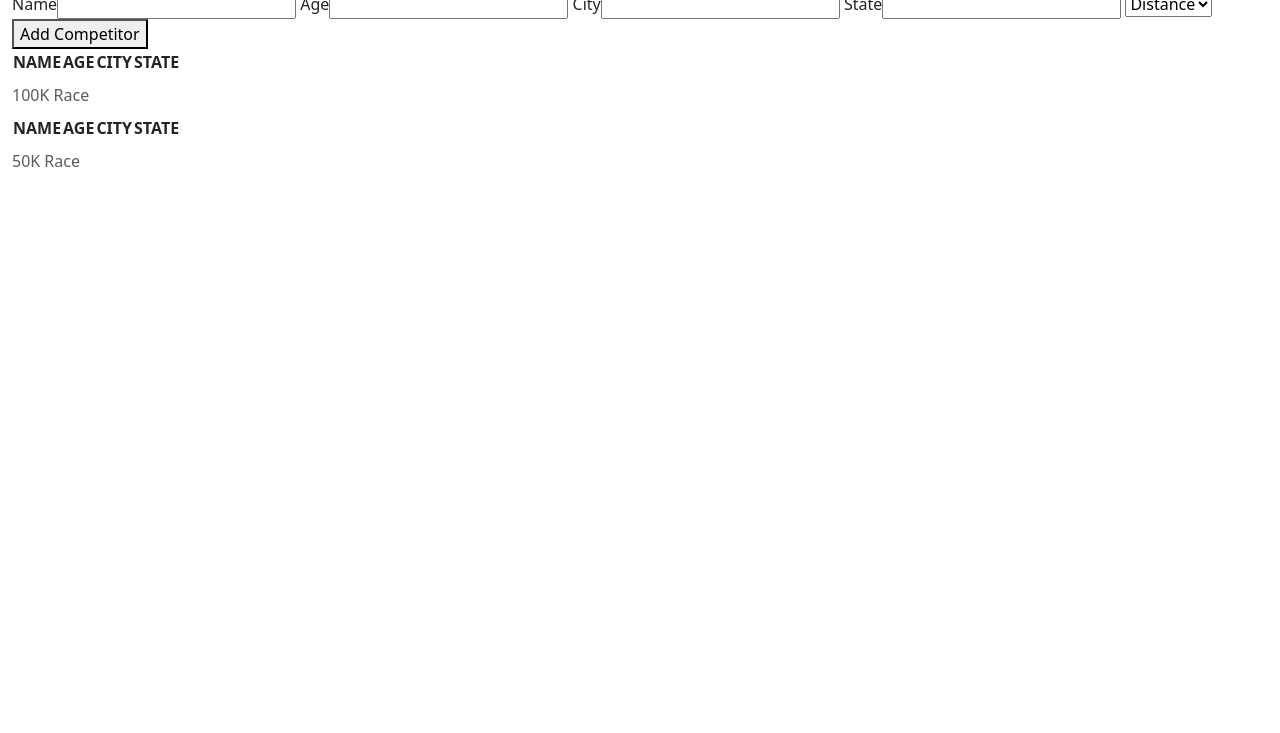
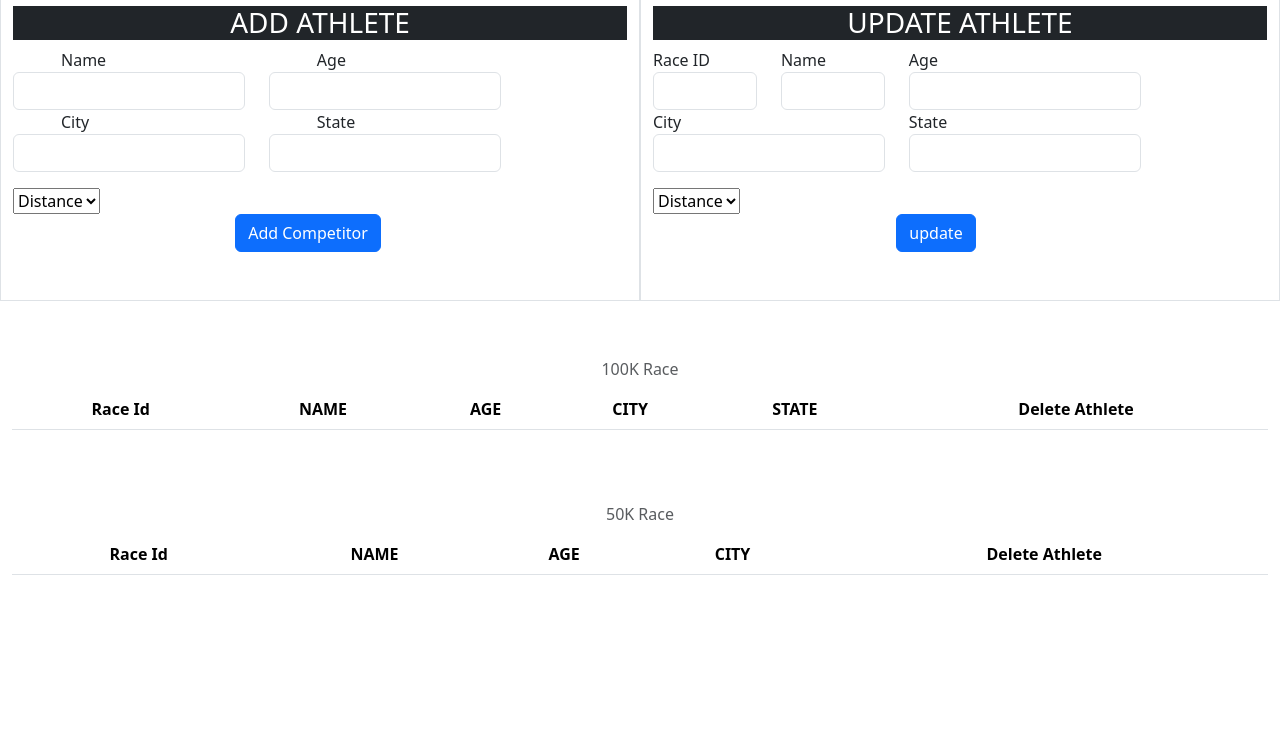
Before and after one commit to raglandgraphix/Week12Assignment, a plain HTML site: page index.html in a window 1280 px wide. Shown: the part 67-800 px from the top of the page. Drawn offline with nearby package versions, Linux system fonts and the light colour scheme; no server answers.

Commit message:
needs comments still

```diff
--- a/index.html
+++ b/index.html
@@ -5,7 +5,14 @@
     <meta name="viewport" content="width=device-width, initial-scale=1.0">
     <title>Raglands Big Gravel Adventure</title>
     <link rel="stylesheet" href="https://cdn.jsdelivr.net/npm/bootstrap@5.3.2/dist/css/bootstrap.min.css">
+<style>
+  td{
+    width:340px;
 
+  }
+
+
+</style>
 </head>
 <body>
   <div class="container-fluid">
@@ -15,31 +22,95 @@
       </div>
     </div>
     <div class="row">
-      <form action="#">
-        <label>Name</label><input id="fullName" type="text" name="name" value="">
-        <label>Age</label><input id="age" type="text" name="age" value="">
-        <label>City</label><input id="city" type="text" name="city" value="">
-        <label>State</label><input id="state" type="text" name="state" value="">
-        <select id="distance" required>
-          <option selected>Distance</option>
-          <option value="50k">50K</option>
-          <option value="100k">100K</option>
-        </select>
+      <div class="col-6 border">
+        <div class="row mt-3">
+          <div class="col">
+            <h3 class="d-flex justify-content-center bg-dark text-white ">ADD ATHLETE</h3>
+          </div>
+          <div class="row">
+            <div class="col">
+              <form class="form">
+                <div class="row">
+                  <div class="col-5">
+                    <label class="ms-5 me-2">Name</label><input class="form-control me-3" id="fullName" type="text" name="name" value="">
+                    <label class="ms-5 me-2">City</label><input class="form-control me-3" id="city" type="text" name="city" value="">
+                    <select class="mt-3" id="distance" required>
+                      <option selected>Distance</option>
+                      <option value="50k">50K</option>
+                      <option value="100k">100K</option>
+                    </select>
+                  </div>
+                  <div class="col-5">
+                    <label class="ms-5 me-2">Age</label><input class="form-control" id="age" type="text" name="age" value="">
+                    <label class="ms-5 me-2">State</label><input class="form-control" id="state" type="text" name="state" value="">
+                  </div>
+                </div>
+                <div class="row">
+                  <div class="col d-flex justify-content-center">
+                    <button class=" btn mb-5 btn-primary" id="submit" type="button">Add Competitor</button>
+                  </div>
+                </div>
+              </form>
+            </div>
+          </div>
+        </div>
+      </div>
+      <div class="col-6 border">
+        <div class="row mt-3">
+          <div class="col">
+            <h3 class="d-flex justify-content-center bg-dark text-white ">UPDATE ATHLETE</h3>
+          </div>
+          <div class="row">
+            <div class="col">
+              <form>
+                <div class="row">
+                  <div class="col-5">
+                    <div class="row">
+                      <div class="col-6">
+                        <label>Race ID</label><input class="form-control" id="raceId" type="text" name="raceId" value="">
+                      </div>
+                      <div class="col-6">
+                        <label>Name</label><input class="form-control" id="uname" type="text" name="name" value="">
+                      </div>
+                    </div>
+                    <label>City</label><input class="form-control" id="ucity" type="text" name="city" value="">
+                    <select class="mt-3" id="udistance" required>
+                      <option selected>Distance</option>
+                      <option value="50k">50K</option>
+                      <option value="100k">100K</option>
+                    </select>
+                  </div>
+                  <div class="col-5">
+                    <label>Age</label><input class="form-control" id="uage" type="text" name="age" value="">
+                    <label>State</label><input class="form-control" id="ustate" type="text" name="state" value="">
+                  </div>
+                  <div class="row">
+                    <div class="col d-flex justify-content-center">
+                      <button class=" btn mb-5 btn-primary" id="updateAthlete" type="button">update</button>
+                    </div>
+                  </div>
+                </div>
+              </form>
 
-        <button id="submit" type="button">Add Competitor</button>
+            </div>
+          </div>
+        </div>
+      </div>
 
-      </form>
     </div>
     <div class="row">
-      <div class="col">
-        <table>
-          <caption>100K Race</caption>
+      <div class="col d-flex text-center">
+        <table class="table caption-top">
+          <caption class="text-center mt-5">100K Race</caption>
+
           <thead >
               <tr>
+                <th>Race Id</th>
                   <th>NAME</th>
                   <th>AGE</th>
                   <th>CITY</th>
                   <th>STATE</th>
+                  <th>Delete Athlete</th>
               </tr>
           </thead>
           <tbody id="100kTable">
@@ -48,15 +119,16 @@
       </div>
     </div>
     <div class="row">
-      <div class="col">
-        <table>
-          <caption>50K Race</caption>
+      <div class="col d-flex text-center">
+        <table  class="table caption-top ">
+          <caption class="text-center mt-5">50K Race</caption>
           <thead >
               <tr>
+                <th>Race Id</th>
                   <th>NAME</th>
                   <th>AGE</th>
                   <th>CITY</th>
-                  <th>STATE</th>
+                  <th>Delete Athlete</th>
               </tr>
           </thead>
           <tbody id="50kTable">
--- a/race.js
+++ b/race.js
@@ -13,6 +13,7 @@ $.get('http://localhost:3000/race').then(data => {
 
            $('#100kTable').append(`
            <tr>
+           <td>${val.id}</td>
            <td>${val.name}</td>
            <td>${val.age}</td>
            <td>${val.city}</td>
@@ -25,6 +26,7 @@ $.get('http://localhost:3000/race').then(data => {
     }else if(tableName==='50k'){
         $('#50kTable').append(`
             <tr>
+                <td>${val.id}</td>
                 <td>${val.name}</td>
                 <td>${val.age}</td>
                 <td>${val.city}</td>
@@ -52,7 +54,7 @@ $.get('http://localhost:3000/race').then(data => {
         const age = document.querySelector('#age').value;
         const city = document.querySelector('#city').value;
         const state = document.querySelector('#state').value;
-       console.log(distance);
+       //console.log(distance);
         let raceDistance;
         if(distance==='100k'){
             raceDistance = '100,000 Kilometers';
@@ -81,3 +83,35 @@ $.get('http://localhost:3000/race').then(data => {
         type: 'DELETE'
        })
     };
+
+    const updateUser = function(){
+        const id = document.querySelector('#raceId').value;
+        const uname =  document.querySelector('#uname').value;
+        const uage =  document.querySelector('#uage').value;
+        const ucity =  document.querySelector('#ucity').value;
+        const ustate =  document.querySelector('#ustate').value;
+        const udistance =  document.querySelector('#udistance').value;
+        let raceDistance;
+        if(udistance==='100k'){
+            raceDistance = '100,000 Kilometers';
+        }else if(udistance==='50k'){
+            raceDistance = '50,000 Kilometers';
+        }
+     $.ajax(`${URL_ENDPOINT}/${id}`, {
+        method:'PUT',
+        data:{
+            distance:raceDistance,
+            title:udistance,
+            name:uname,
+            age:uage,
+            city:ucity,
+            state:ustate,
+
+
+        }
+     })
+
+    }
+
+    const updateButton = document.querySelector("#updateAthlete");
+    updateButton.addEventListener('click',updateUser);
```
Also changed, not shown: db.json (+30 -20 lines).
